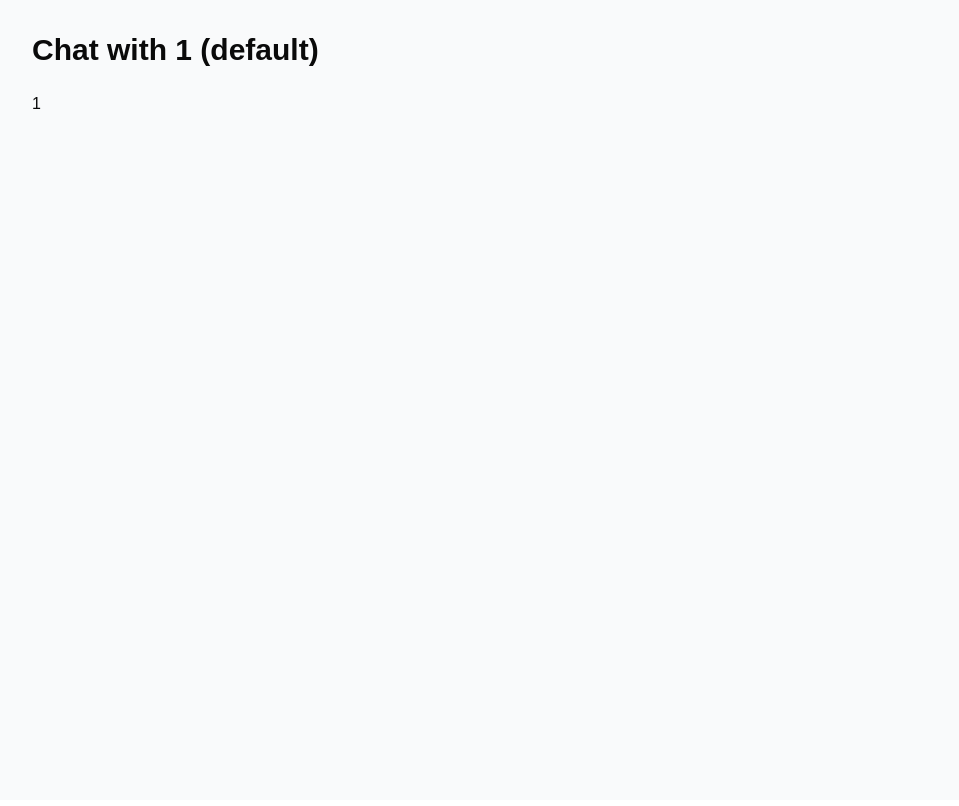
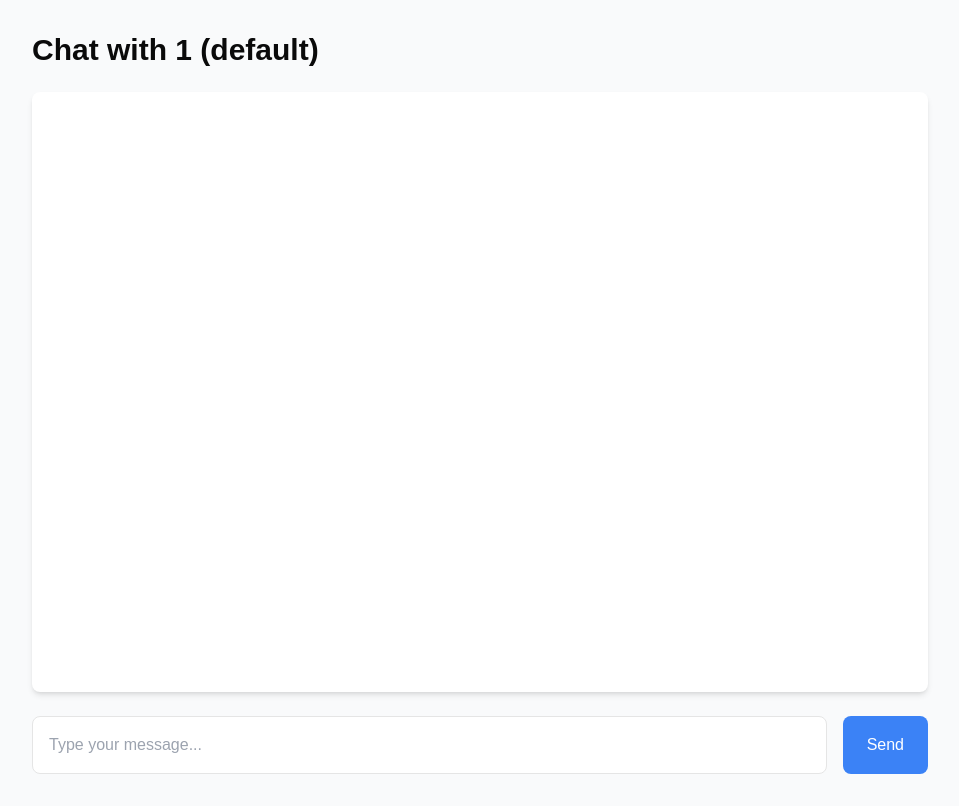
Before and after one commit to MDMOQADDAS/LLMHUB, a Next.js app: page /models/1/chat in a window 1280 px wide. Shown: the whole page, without its empty margins (160-1119 px from the left). Built offline with nearby package versions, Linux system fonts and the light colour scheme.

Commit message:
v1 of deepseek-r1 inteface working

```diff
--- a/components/ChatClient.tsx
+++ b/components/ChatClient.tsx
@@ -1,6 +1,11 @@
 "use client";
+import { useState, useRef, useEffect } from 'react';
+import { useSearchParams } from "next/navigation";
 
-import { useSearchParams } from "next/navigation";
+interface Message {
+  role: 'user' | 'assistant';
+  content: string;
+}
 
 interface ChatClientProps {
   modelName: string;
@@ -9,6 +14,84 @@ interface ChatClientProps {
 export function ChatClient({ modelName }: ChatClientProps) {
   const searchParams = useSearchParams();
   const version = searchParams.get("version") || "default";
+  const [messages, setMessages] = useState<Message[]>([]);
+  const [input, setInput] = useState('');
+  const [isLoading, setIsLoading] = useState(false);
+  const messagesEndRef = useRef<HTMLDivElement>(null);
+
+  const scrollToBottom = () => {
+    messagesEndRef.current?.scrollIntoView({ behavior: "smooth" });
+  };
+
+  useEffect(() => {
+    scrollToBottom();
+  }, [messages]);
+
+  const handleSubmit = async (e: React.FormEvent) => {
+    e.preventDefault();
+    if (!input.trim()) return;
+
+    // Add user message
+    const userMessage: Message = { role: 'user', content: input };
+    setMessages(prev => [...prev, userMessage]);
+    setInput('');
+    setIsLoading(true);
+
+    try {
+      const response = await fetch('http://localhost:11434/api/generate', {
+        method: 'POST',
+        headers: {
+          'Content-Type': 'application/json',
+        },
+        body: JSON.stringify({
+          model: `${modelName.toLowerCase()}:${version}`,
+          prompt: input,
+          stream: true,
+        }),
+      });
+
+      if (!response.body) throw new Error('No response body');
+
+      const reader = response.body.getReader();
+      const decoder = new TextDecoder();
+      let assistantMessage = '';
+
+      // Add initial assistant message
+      setMessages(prev => [...prev, { role: 'assistant', content: '' }]);
+
+      while (true) {
+        const { done, value } = await reader.read();
+        if (done) break;
+
+        const chunk = decoder.decode(value);
+        const lines = chunk.split('\n');
+
+        for (const line of lines) {
+          if (!line) continue;
+          try {
+            const parsed = JSON.parse(line);
+            assistantMessage += parsed.response;
+
+            // Update the last message (assistant's message)
+            setMessages(prev => [
+              ...prev.slice(0, -1),
+              { role: 'assistant', content: assistantMessage }
+            ]);
+          } catch (e) {
+            console.error('Error parsing JSON:', e);
+          }
+        }
+      }
+    } catch (error) {
+      console.error('Error:', error);
+      setMessages(prev => [...prev, {
+        role: 'assistant',
+        content: 'Sorry, there was an error processing your request.'
+      }]);
+    } finally {
+      setIsLoading(false);
+    }
+  };
 
   return (
     <div className="min-h-screen bg-gray-50 p-8">
@@ -17,9 +100,74 @@ export function ChatClient({ modelName }: ChatClientProps) {
           Chat with {modelName} ({version})
         </h1>
 
-        <p>{modelName.toLocaleLowerCase()}</p>
-        {/* Chat interface implementation */}
+        {/* Messages Container */}
+        <div className="bg-white rounded-lg shadow-md p-6 mb-6 h-[600px] overflow-y-auto">
+          {messages.map((message, index) => (
+            <div
+              key={index}
+              className={`mb-4 ${
+                message.role === 'user' ? 'text-right' : 'text-left'
+              }`}
+            >
+              <div
+                className={`inline-block p-4 rounded-lg ${
+                  message.role === 'user'
+                    ? 'bg-blue-500 text-white'
+                    : 'bg-gray-100 text-gray-800'
+                }`}
+              >
+                <p className="whitespace-pre-wrap">{message.content}</p>
+              </div>
+            </div>
+          ))}
+          <div ref={messagesEndRef} />
+        </div>
+
+        {/* Input Form */}
+        <form onSubmit={handleSubmit} className="flex gap-4">
+          <input
+            type="text"
+            value={input}
+            onChange={(e) => setInput(e.target.value)}
+            placeholder="Type your message..."
+            className="flex-1 p-4 border rounded-lg focus:outline-none focus:ring-2 focus:ring-blue-500"
+            disabled={isLoading}
+          />
+          <button
+            type="submit"
+            disabled={isLoading}
+            className="px-6 py-4 bg-blue-500 text-white rounded-lg hover:bg-blue-600 focus:outline-none focus:ring-2 focus:ring-blue-500 disabled:bg-gray-400"
+          >
+            {isLoading ? 'Sending...' : 'Send'}
+          </button>
+        </form>
       </div>
     </div>
   );
 }
+
+// "use client";
+
+// import { useSearchParams } from "next/navigation";
+
+// interface ChatClientProps {
+//   modelName: string;
+// }
+
+// export function ChatClient({ modelName }: ChatClientProps) {
+//   const searchParams = useSearchParams();
+//   const version = searchParams.get("version") || "default";
+
+//   return (
+//     <div className="min-h-screen bg-gray-50 p-8">
+//       <div className="max-w-4xl mx-auto">
+//         <h1 className="text-3xl font-bold mb-6">
+//           Chat with {modelName} ({version})
+//         </h1>
+
+//         <p>{modelName.toLocaleLowerCase()}</p>
+//         {/* Chat interface implementation */}
+//       </div>
+//     </div>
+//   );
+// }
```
